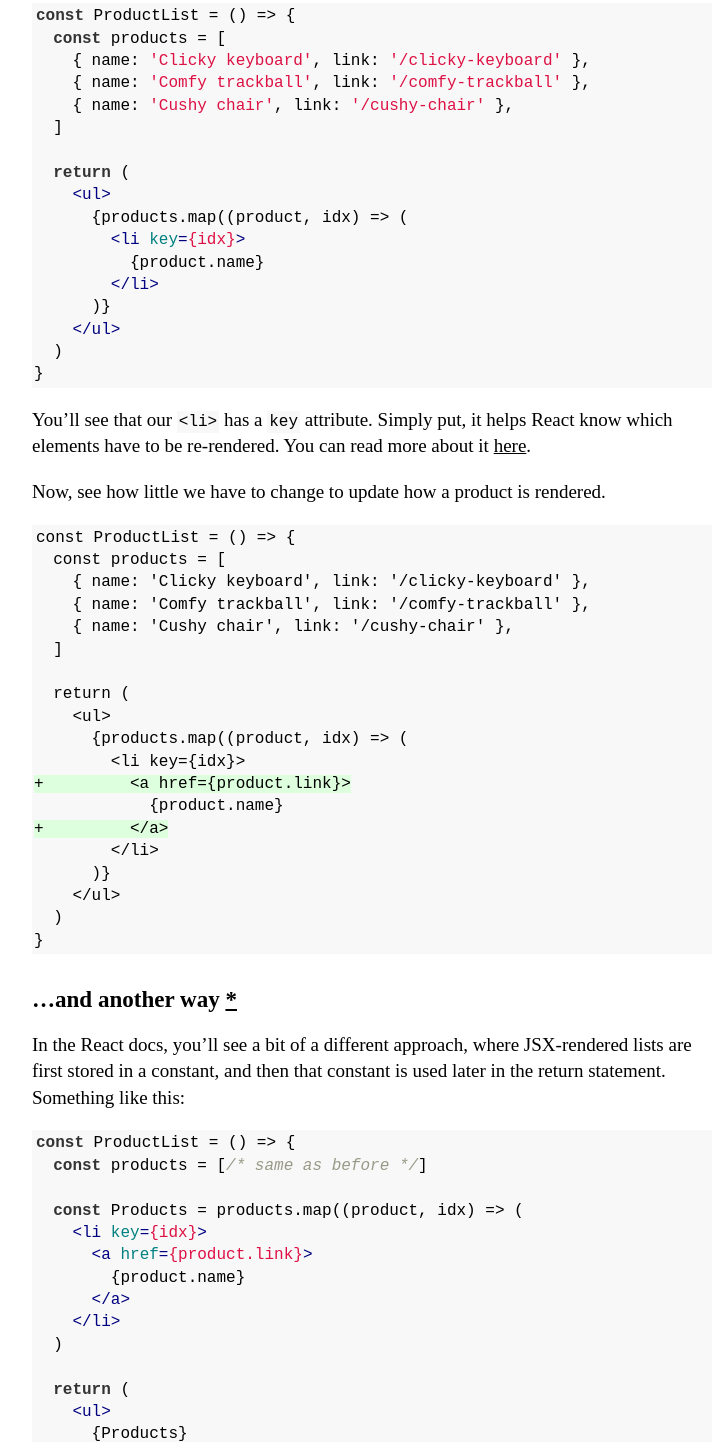
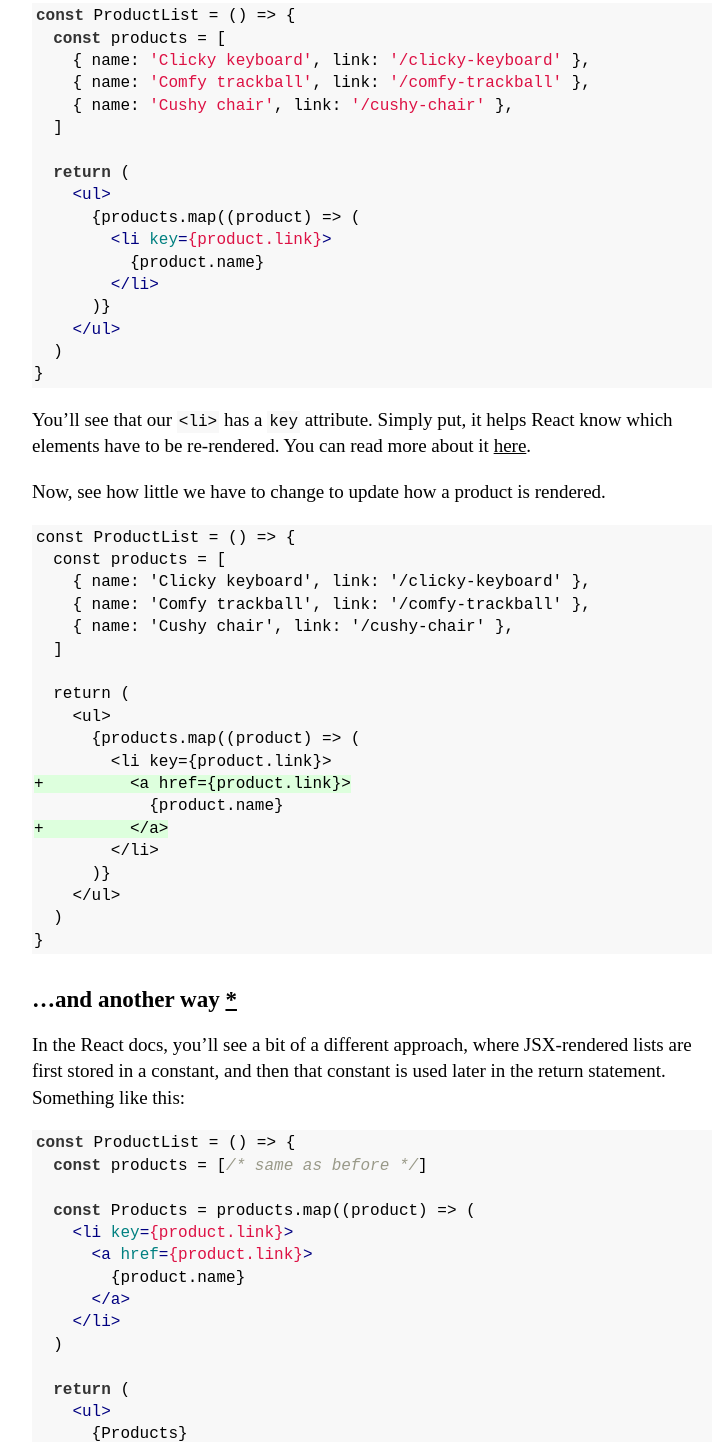
Before and after one commit to eszterkv/eszter.space, an Eleventy site: page blog/jsx-lists.md in a window 1280 px wide. Shown: the part 1479-2921 px from the top of the page, without its empty margins (268-990 px from the left). Built offline with nearby package versions, Linux system fonts and the light colour scheme; Eleventy itself is replaced by a stand-in of ours; code samples lack their colours; files that its build step writes are made by us from their sources; a script that the page names is missing; what uslug would draw is missing.

Commit message:
Update jsx-lists.md

```diff
--- a/blog/jsx-lists.md
+++ b/blog/jsx-lists.md
@@ -65,8 +65,8 @@ const ProductList = () => {
 
   return (
     <ul>
-      {products.map((product, idx) => (
-        <li key={idx}>
+      {products.map((product) => (
+        <li key={product.link}>
           {product.name}
         </li>
       )}
@@ -89,8 +89,8 @@ const ProductList = () => {
 
   return (
     <ul>
-      {products.map((product, idx) => (
-        <li key={idx}>
+      {products.map((product) => (
+        <li key={product.link}>
 +         <a href={product.link}>
             {product.name}
 +         </a>
@@ -109,8 +109,8 @@ In the React docs, you'll see a bit of a different approach, where JSX-rendered
 const ProductList = () => {
   const products = [/* same as before */]
 
-  const Products = products.map((product, idx) => (
-    <li key={idx}>
+  const Products = products.map((product) => (
+    <li key={product.link}>
       <a href={product.link}>
         {product.name}
       </a>
```
